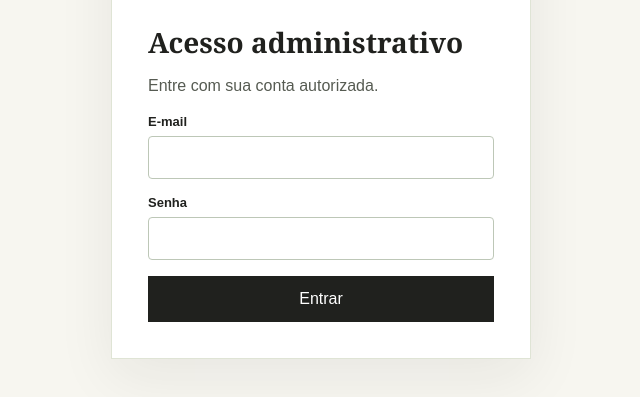
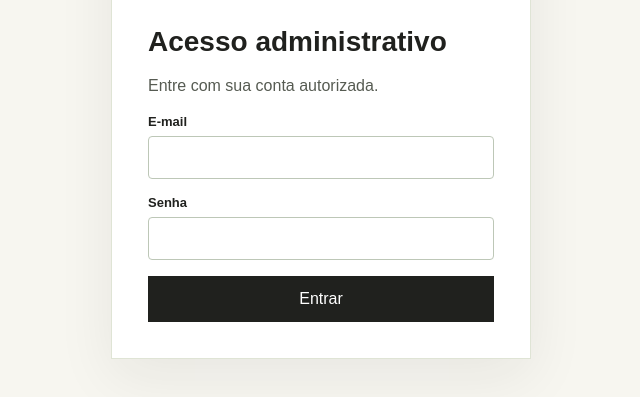
Before and after one commit to navillecosmetics/naville, a plain HTML site: page admin.html in a window 1280 px wide. Shown: the part 265-662 px from the top of the page, without its empty margins (319-959 px from the left). Drawn offline with nearby package versions, Linux system fonts and the light colour scheme.

Commit message:
Add files via upload

```diff
--- a/styles.css
+++ b/styles.css
@@ -85,3 +85,13 @@
 .account-shell > h1 {
   font-family: "Glitten", Georgia, "Times New Roman", serif;
 }
+
+/* Naville — tipografia exclusivamente do painel administrativo.
+   A vitrine, as páginas públicas e a fonte Glitten não são alteradas. */
+body.admin-body,
+body.admin-body .admin-layout,
+body.admin-body .admin-layout *,
+body.admin-body .naville-auth,
+body.admin-body .naville-auth * {
+  font-family: Arial, Helvetica, sans-serif !important;
+}
```
